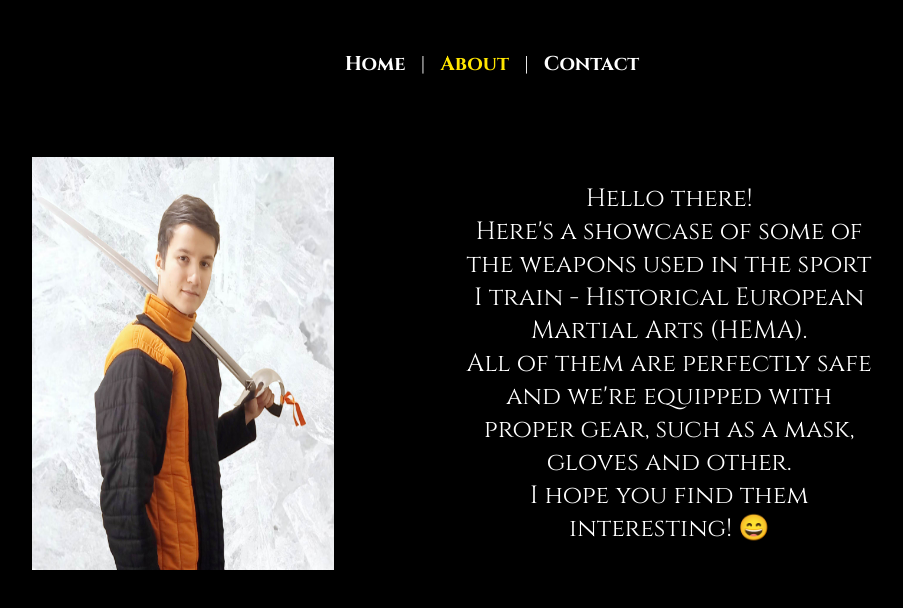
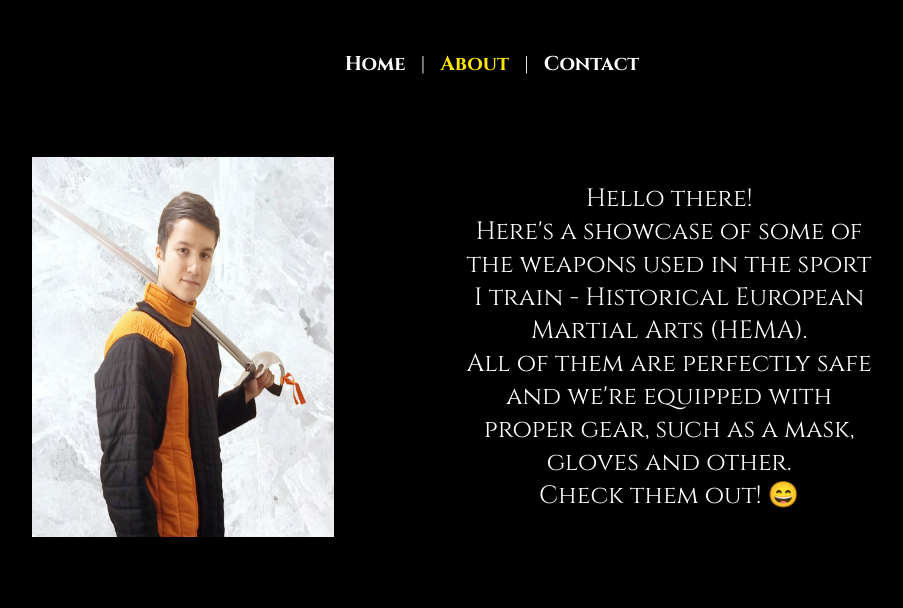
Before and after one commit to cerovina/HEMA-Weapon-Showcase, a Vue app: page /about in a window 1280 px wide. Shown: the top 608 px of the page, without its empty margins (148-1051 px from the left). Built offline with nearby package versions, Linux system fonts and the light colour scheme.

Commit message:
Minor style changes

```diff
--- a/src/views/About.vue
+++ b/src/views/About.vue
@@ -13,7 +13,7 @@
           <br>
           All of them are perfectly safe and we're equipped with proper gear, such as a mask, gloves and other.
           <br>
-          I hope you find them interesting! 😄
+          Check them out! 😄
         </p>
       </div>
     </div>
```
